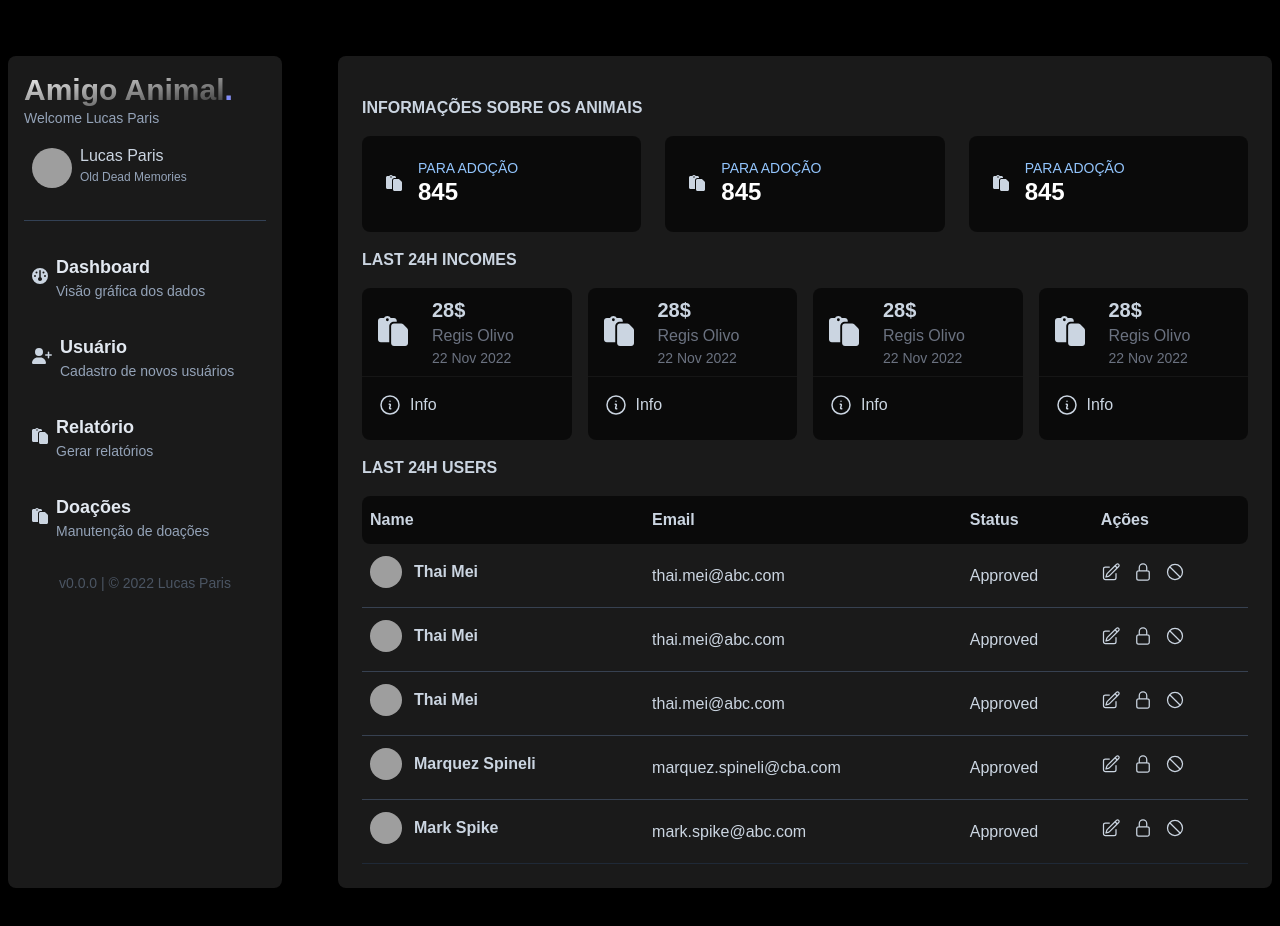
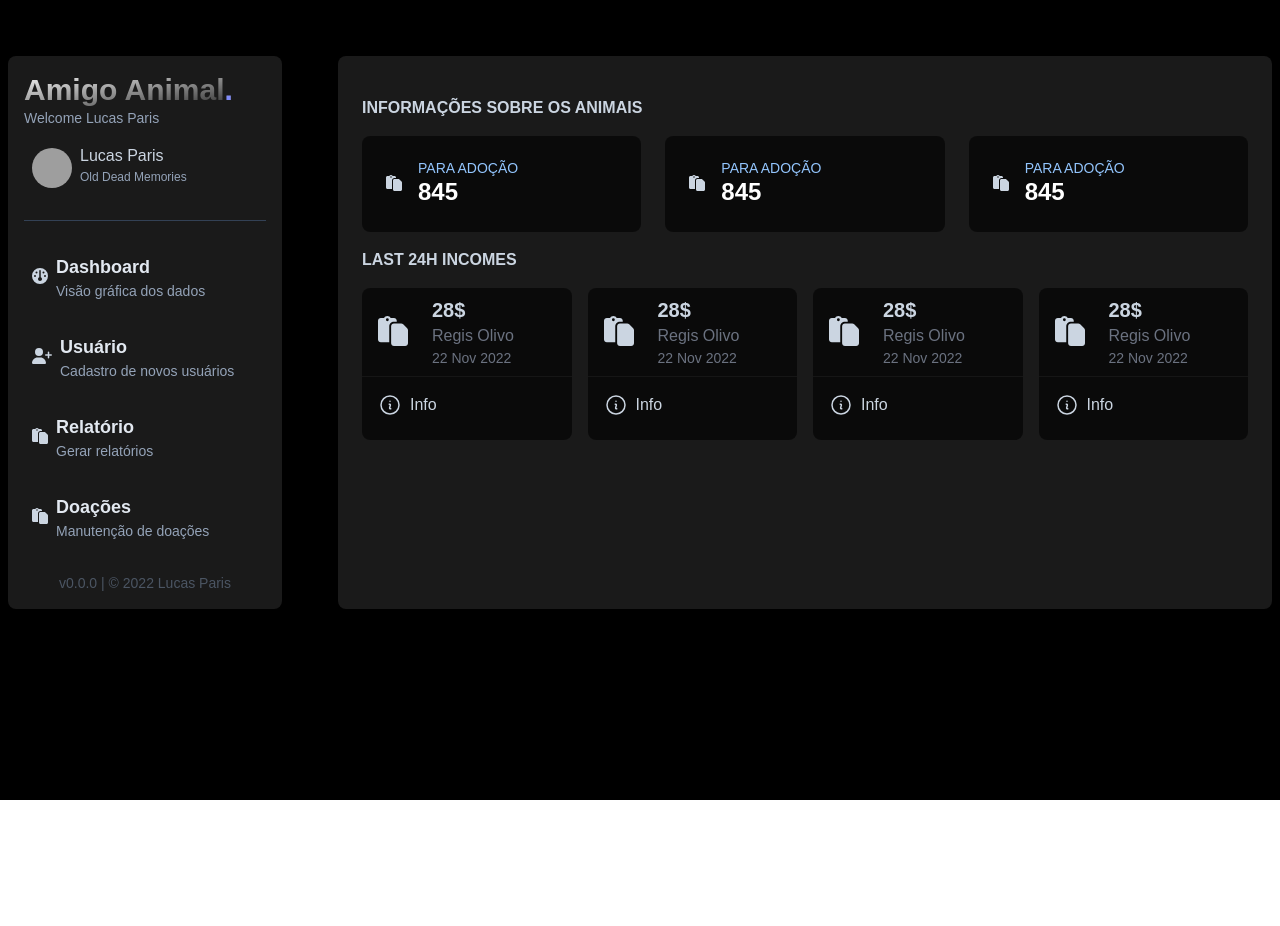
Before and after one commit to lucashparis/animal-friend, a React (Create React App) app in the folder frontend/: page / in a window 1280 px wide. Shown: the top 926 px of the page. After the commit the page ends 800 px from the top, so only its background shows below. Built offline with nearby package versions, Linux system fonts and the light colour scheme; grey boxes are pictures that could not be loaded; a web font is replaced by a local one.

Commit message:
feat: Implement component Sidebar

```diff
--- /dev/null
+++ b/frontend/src/components/sidebar/Sidebar.jsx
@@ -0,0 +1,33 @@
+import { faFileClipboard, faGauge, faUserPlus } from '@fortawesome/free-solid-svg-icons';
+import { FontAwesomeIcon } from '@fortawesome/react-fontawesome';
+import '../../pages/Home/index.css';
+import ItemMenu from '../itemMenu/ItemMenu';
+import Version from '../version/Version';
+
+function Sidebar(props) {
+    return (
+        <div id="menu" class="bg-white/10 col-span-3 rounded-lg p-4">
+            <h1 class="font-bold text-lg lg:text-3xl bg-gradient-to-br from-white via-white/50 to-transparent bg-clip-text text-transparent">Amigo Animal<span class="text-indigo-400">.</span></h1>
+            <p class="text-slate-400 text-sm mb-2">Welcome Lucas Paris</p>
+            <a href="#" class="flex flex-col space-y-2 md:space-y-0 md:flex-row mb-5 items-center md:space-x-2 hover:bg-white/10 group transition duration-150 ease-linear rounded-lg group w-full py-3 px-2">
+                <div>
+                    <img class="rounded-full w-10 h-10 relative object-cover" src="https://img.freepik.com/free-photo/no-problem-concept-bearded-man-makes-okay-gesture-has-everything-control-all-fine-gesture-wears-spectacles-jumper-poses-against-pink-wall-says-i-got-this-guarantees-something_273609-42817.jpg?w=1800&t=st=1669749937~exp=1669750537~hmac=4c5ab249387d44d91df18065e1e33956daab805bee4638c7fdbf83c73d62f125" alt="" />
+                </div>
+                <div>
+                    <p class="font-medium group-hover:text-indigo-400 leading-4">Lucas Paris</p>
+                    <span class="text-xs text-slate-400">Old Dead Memories</span>
+                </div>
+            </a>
+            <hr class="my-2 border-slate-700" />
+            <div id="menu" class="flex flex-col space-y-2 my-5">
+                <ItemMenu icon={<FontAwesomeIcon icon={faGauge} />} name={'Dashboard'} description={'Visão gráfica dos dados'} />
+                <ItemMenu icon={<FontAwesomeIcon icon={faUserPlus} />} name={'Usuário'} description={'Cadastro de novos usuários'} />
+                <ItemMenu icon={<FontAwesomeIcon icon={faFileClipboard} />} name={'Relatório'} description={'Gerar relatórios'} />
+                <ItemMenu icon={<FontAwesomeIcon icon={faFileClipboard} />} name={'Doações'} description={'Manutenção de doações'} />
+            </div>
+            <Version version={'v0.0.0'} author={'Lucas Paris'} />
+        </div>
+    );
+}
+
+export default Sidebar;
--- a/frontend/src/pages/Home/Home.jsx
+++ b/frontend/src/pages/Home/Home.jsx
@@ -1,18 +1,17 @@
 import './index.css';
 
-import ItemMenu from '../../components/itemMenu/ItemMenu';
-
 import { FontAwesomeIcon } from '@fortawesome/react-fontawesome'
-import { faFileClipboard, faGauge, faUserPlus } from '@fortawesome/free-solid-svg-icons'
+import { faFileClipboard } from '@fortawesome/free-solid-svg-icons'
 import MiniDashboard from '../../components/miniDashboard/MiniDashboard';
 import MiniDashboardInfo from '../../components/miniDashboardInfo/MiniDashboardInfo';
-import Version from '../../components/version/Version';
+import Sidebar from '../../components/sidebar/Sidebar';
 
 function Home() {
     return (
         <div class="antialiased bg-black w-full min-h-screen text-slate-300 relative py-4">
             <div class="grid grid-cols-12 mx-auto gap-2 sm:gap-4 md:gap-6 lg:gap-10 xl:gap-14 max-w-7xl my-10 px-2">
-                <div id="menu" class="bg-white/10 col-span-3 rounded-lg p-4">
+                <Sidebar />
+                {/* <div id="menu" class="bg-white/10 col-span-3 rounded-lg p-4">
                     <h1 class="font-bold text-lg lg:text-3xl bg-gradient-to-br from-white via-white/50 to-transparent bg-clip-text text-transparent">Amigo Animal<span class="text-indigo-400">.</span></h1>
                     <p class="text-slate-400 text-sm mb-2">Welcome Lucas Paris</p>
                     <a href="#" class="flex flex-col space-y-2 md:space-y-0 md:flex-row mb-5 items-center md:space-x-2 hover:bg-white/10 group transition duration-150 ease-linear rounded-lg group w-full py-3 px-2">
@@ -32,7 +31,7 @@ function Home() {
                         <ItemMenu icon={<FontAwesomeIcon icon={faFileClipboard} />} name={'Doações'} description={'Manutenção de doações'} />
                     </div>
                     <Version version={'v0.0.0'} author={'Lucas Paris'} />
-                </div>
+                </div> */}
                 <div id="content" class="bg-white/10 col-span-9 rounded-lg p-6">
                     <div id="24h">
                         <h1 class="font-bold py-4 uppercase">Informações sobre os animais</h1>
@@ -71,7 +70,7 @@ function Home() {
                             />
                         </div>
                     </div>
-                    <div id="last-users">
+                    {/* <div id="last-users">
                         <h1 class="font-bold py-4 uppercase">Last 24h users</h1>
                         <div class="overflow-x-scroll">
                             <table class="w-full whitespace-nowrap">
@@ -213,7 +212,7 @@ function Home() {
                                 </tr>
                             </table>
                         </div>
-                    </div>
+                    </div> */}
                 </div>
             </div>
         </div>
```
